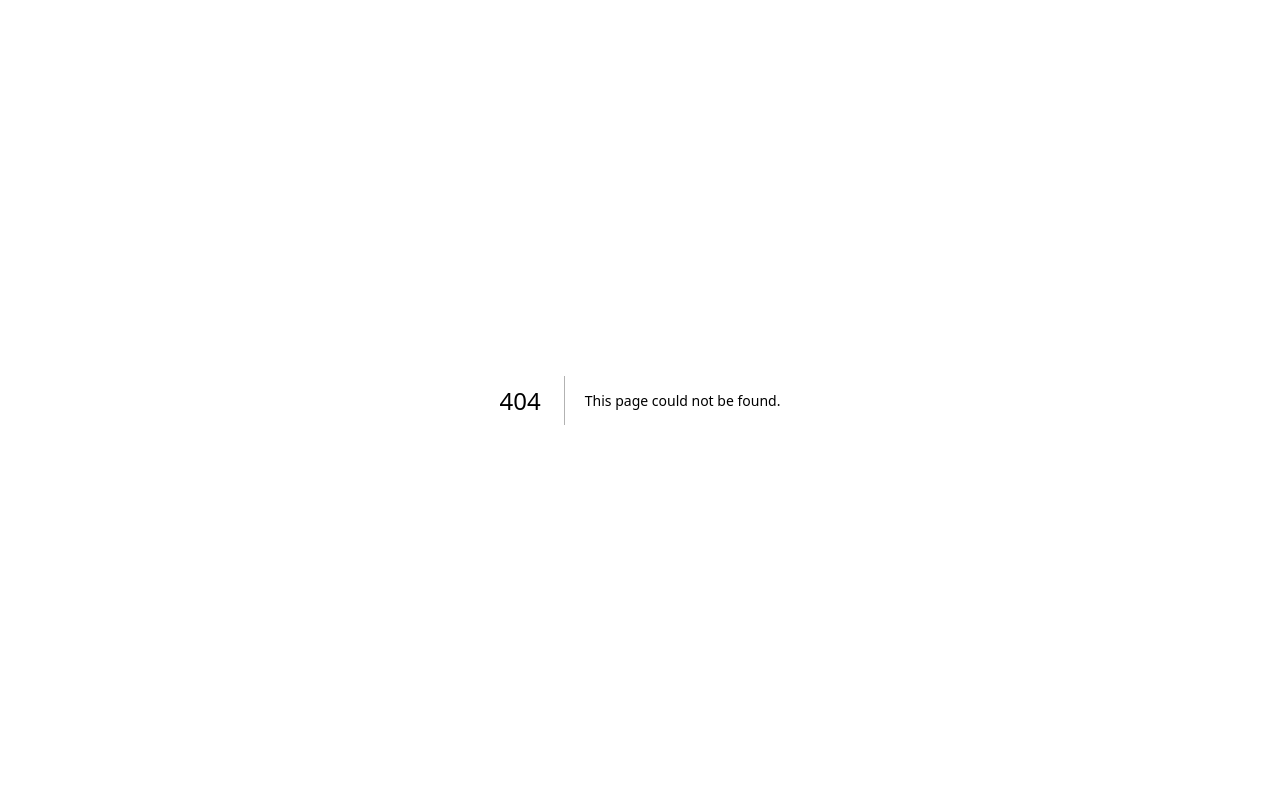
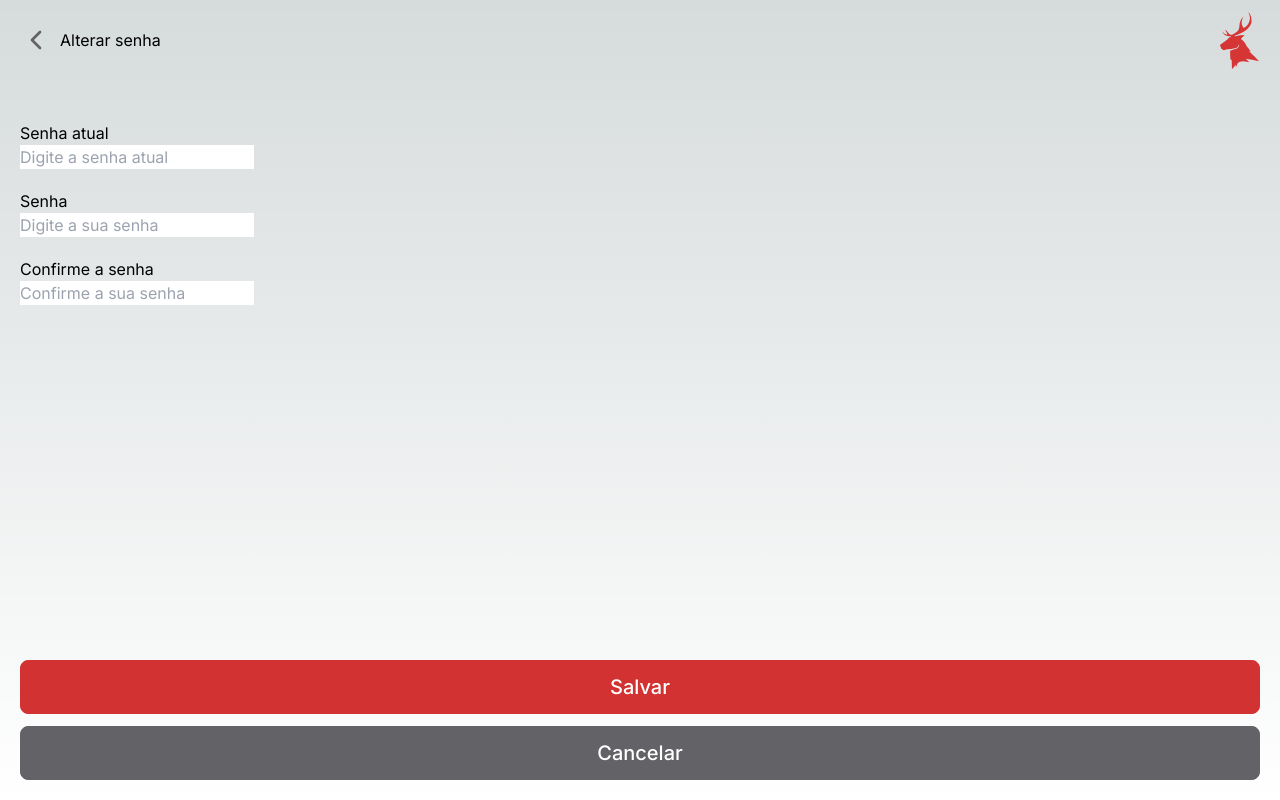
Before and after one commit to PhAlves23/criminal-hunter, a Next.js app: page /change_password in a window 1280 px wide. Before the commit this address had no page. Built offline with nearby package versions, Linux system fonts and the light colour scheme.

Commit message:
feat: change password

```diff
--- /dev/null
+++ b/src/app/change_password/page.tsx
@@ -0,0 +1,66 @@
+"use client";
+import { Button } from "@/components/button";
+import { InputDefault } from "@/components/inputs/input_default";
+import Image from "next/image";
+import { useRouter } from "next/navigation";
+import { useState } from "react";
+import { FiChevronLeft } from "react-icons/fi";
+
+export default function ChangePassword() {
+  const router = useRouter();
+  const [actualPassword, setActualPassword] = useState("");
+  const [password, setPassword] = useState("");
+  const [confirmPassword, setConfirmPassword] = useState("");
+  return (
+    <>
+      <header className="px-5 py-3 flex justify-between items-center">
+        <div className="flex items-center gap-2" onClick={() => router.back()}>
+          <FiChevronLeft size={32} className="text-secondary" />
+          <p>Alterar senha</p>
+        </div>
+        <Image
+          src="/logo.svg"
+          width={40}
+          height={40}
+          alt="Logo Criminal Hunter"
+        />
+      </header>
+      <main className="w-full h-[calc(100vh-81px)] px-5 pt-10 pb-5 flex flex-col justify-between">
+        <div>
+          <InputDefault
+            label="Senha atual"
+            type="password"
+            id="actualPassword"
+            name="actualPassword"
+            value={actualPassword}
+            placeholder="Digite a senha atual"
+            onChange={(e) => setActualPassword(e.target.value)}
+          />
+
+          <InputDefault
+            label="Senha"
+            type="password"
+            id="password"
+            name="password"
+            value={password}
+            placeholder="Digite a sua senha"
+            onChange={(e) => setPassword(e.target.value)}
+          />
+          <InputDefault
+            label="Confirme a senha"
+            type="password"
+            id="confirmPassword"
+            name="confirmPassword"
+            value={confirmPassword}
+            placeholder="Confirme a sua senha"
+            onChange={(e) => setConfirmPassword(e.target.value)}
+          />
+        </div>
+        <div className="flex flex-col gap-3">
+          <Button text="Salvar" variant="primary" />
+          <Button text="Cancelar" variant="secondary" />
+        </div>
+      </main>
+    </>
+  );
+}
```
